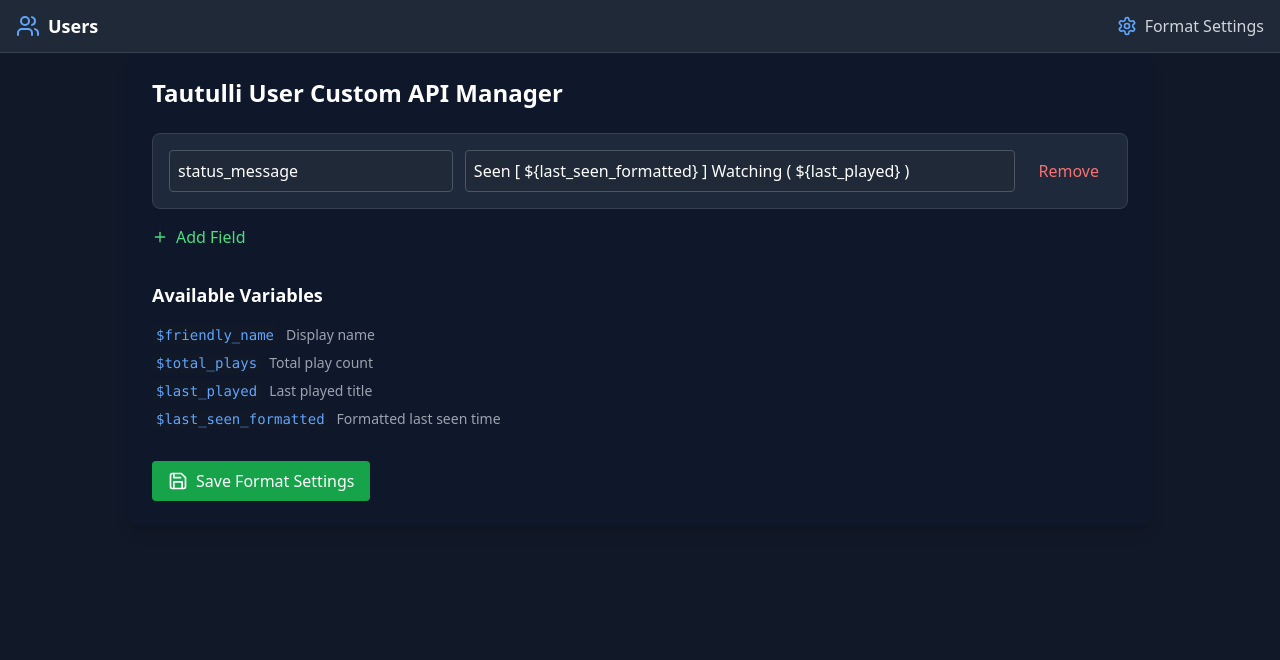
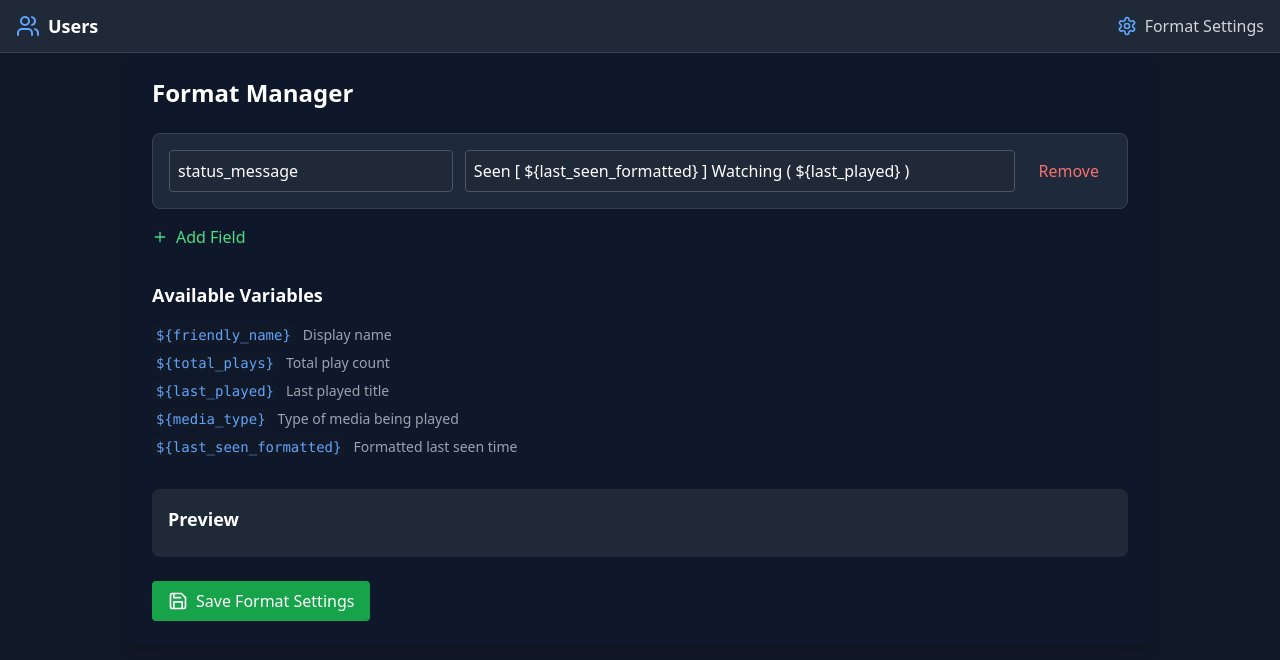
Before and after one commit to 10mfox/Gethomepage-Tautulli-User-Custom-Api, a React (Create React App) app: page /format-settings in a window 1280 px wide. Shown: the top 660 px of the page. Built offline with nearby package versions, Linux system fonts and the light colour scheme; no server answers.

Commit message:
added media type

```diff
--- a/server.js
+++ b/server.js
@@ -98,6 +98,7 @@
         total_plays: parseInt(user.plays || '0', 10),
         total_time_watched: parseInt(user.total_time_watched || 0, 10),
         last_played: user.last_played ? capitalizeWords(user.last_played) : 'Nothing',
+        media_type: user.media_type ? capitalizeWords(user.media_type) : '',
       };
 
       // Add computed fields
--- a/src/components/FormatManager.js
+++ b/src/components/FormatManager.js
@@ -1,5 +1,5 @@
 import React, { useState, useEffect } from 'react';
-import { Plus, Save, Eye } from 'lucide-react';
+import { Plus, Save } from 'lucide-react';
 
 const FormatManager = () => {
   const [formatFields, setFormatFields] = useState([
@@ -45,7 +45,6 @@
   };
 
   const updatePreview = (fields) => {
-    // Sample data for preview
     const sampleData = {
       user_id: '12345',
       friendly_name: 'John Doe',
@@ -56,6 +55,7 @@
       last_seen: Math.floor(Date.now() / 1000) - 3600,
       total_plays: 150,
       last_played: 'The Matrix',
+      media_type: 'Movie',
       minutes: 60
     };
 
@@ -93,9 +93,8 @@
 
   return (
     <div className="max-w-5xl mx-auto p-6 bg-[#0F172A] text-white rounded-lg shadow-lg">
-      <h1 className="text-2xl font-bold text-white mb-6">Tautulli User Custom API Manager</h1>
+      <h1 className="text-2xl font-bold text-white mb-6">Format Manager</h1>
 
-      {/* Format Fields */}
       <div className="space-y-4">
         {formatFields.map((field, index) => (
           <div key={index} className="flex gap-3 bg-[#1E293B] p-4 rounded-lg border border-gray-700">
@@ -131,30 +130,37 @@
         </button>
       </div>
 
-      {/* Available Variables */}
       <div className="mt-8 mb-8">
         <h2 className="text-lg font-bold text-white mb-4">Available Variables</h2>
         <div className="grid grid-cols-1 gap-2">
           <div className="flex items-baseline gap-2">
-            <code className="bg-gray-900 px-1 rounded text-sm font-mono text-blue-400">$friendly_name</code>
+            <code className="bg-gray-900 px-1 rounded text-sm font-mono text-blue-400">{'${friendly_name}'}</code>
             <span className="text-gray-400 text-sm">Display name</span>
           </div>
           <div className="flex items-baseline gap-2">
-            <code className="bg-gray-900 px-1 rounded text-sm font-mono text-blue-400">$total_plays</code>
+            <code className="bg-gray-900 px-1 rounded text-sm font-mono text-blue-400">{'${total_plays}'}</code>
             <span className="text-gray-400 text-sm">Total play count</span>
           </div>
           <div className="flex items-baseline gap-2">
-            <code className="bg-gray-900 px-1 rounded text-sm font-mono text-blue-400">$last_played</code>
+            <code className="bg-gray-900 px-1 rounded text-sm font-mono text-blue-400">{'${last_played}'}</code>
             <span className="text-gray-400 text-sm">Last played title</span>
           </div>
           <div className="flex items-baseline gap-2">
-            <code className="bg-gray-900 px-1 rounded text-sm font-mono text-blue-400">$last_seen_formatted</code>
+            <code className="bg-gray-900 px-1 rounded text-sm font-mono text-blue-400">{'${media_type}'}</code>
+            <span className="text-gray-400 text-sm">Type of media being played</span>
+          </div>
+          <div className="flex items-baseline gap-2">
+            <code className="bg-gray-900 px-1 rounded text-sm font-mono text-blue-400">{'${last_seen_formatted}'}</code>
             <span className="text-gray-400 text-sm">Formatted last seen time</span>
           </div>
         </div>
       </div>
 
-      {/* Save Button */}
+      <div className="mt-8 bg-gray-800 p-4 rounded-lg">
+        <h3 className="text-lg font-bold text-white mb-2">Preview</h3>
+        <pre className="text-sm text-gray-300 whitespace-pre-wrap">{preview}</pre>
+      </div>
+
       <button
         onClick={handleSave}
         className="flex items-center gap-2 px-4 py-2 mt-6 bg-green-600 hover:bg-green-700 text-white rounded"
--- a/src/components/UserDashboard.js
+++ b/src/components/UserDashboard.js
@@ -1,7 +1,6 @@
 import React, { useState, useEffect } from 'react';
-import { ArrowUpDown, Search, RefreshCw, User } from 'lucide-react';
+import { ArrowUpDown, RefreshCw, User } from 'lucide-react';
 
-// Format watch time from minutes to readable string
 const formatWatchTime = (minutes) => {
   if (!minutes || minutes === 0) return 'No watch time recorded';
 
@@ -25,6 +24,20 @@
   const [orderColumn, setOrderColumn] = useState('friendly_name');
   const [orderDir, setOrderDir] = useState('asc');
   const [selectedUser, setSelectedUser] = useState(null);
+  const [formatFields, setFormatFields] = useState([]);
+
+  useEffect(() => {
+    const fetchFormatSettings = async () => {
+      try {
+        const response = await fetch('/api/format-settings');
+        const data = await response.json();
+        setFormatFields(data.fields || []);
+      } catch (error) {
+        console.error('Error loading format settings:', error);
+      }
+    };
+    fetchFormatSettings();
+  }, []);
 
   const fetchUsers = async () => {
     setLoading(true);
@@ -74,7 +87,6 @@
 
   return (
     <div className="p-4 max-w-7xl mx-auto space-y-4">
-      {/* Search and Controls */}
       <div className="flex items-center justify-between bg-gray-800 border border-gray-700 p-4 rounded-lg">
         <div className="flex gap-2 items-center">
           <input
@@ -94,9 +106,7 @@
         </div>
       </div>
 
-      {/* Main Content Grid */}
       <div className="grid grid-cols-1 md:grid-cols-4 gap-4">
-        {/* Users Table */}
         <div className="md:col-span-3 bg-gray-800 border border-gray-700 rounded-lg">
           <div className="overflow-x-auto">
             <table className="w-full">
@@ -129,20 +139,30 @@
                       <ArrowUpDown className="h-4 w-4" />
                     </button>
                   </th>
-                  <th className="p-4 text-left text-gray-300">Status</th>
+                  {formatFields.map(field => (
+                    <th key={field.id} className="p-4 text-left text-gray-300">
+                      <button
+                        onClick={() => handleSort(field.id)}
+                        className="flex items-center gap-1 hover:text-white"
+                      >
+                        <span>{field.id.charAt(0).toUpperCase() + field.id.slice(1)}</span>
+                        <ArrowUpDown className="h-4 w-4" />
+                      </button>
+                    </th>
+                  ))}
                   <th className="p-4 text-left text-gray-300">Actions</th>
                 </tr>
               </thead>
               <tbody>
                 {loading ? (
                   <tr>
-                    <td colSpan="5" className="text-center py-8 text-gray-400">
+                    <td colSpan={5 + formatFields.length} className="text-center py-8 text-gray-400">
                       Loading users...
                     </td>
                   </tr>
                 ) : users.length === 0 ? (
                   <tr>
-                    <td colSpan="5" className="text-center py-8 text-gray-400">
+                    <td colSpan={5 + formatFields.length} className="text-center py-8 text-gray-400">
                       No users found
                     </td>
                   </tr>
@@ -152,7 +172,9 @@
                       <td className="p-4 text-gray-300">{user.friendly_name}</td>
                       <td className="p-4 text-gray-300">{user.last_seen_formatted}</td>
                       <td className="p-4 text-gray-300">{user.total_plays || 0}</td>
-                      <td className="p-4 text-gray-300">{user.status_message}</td>
+                      {formatFields.map(field => (
+                        <td key={field.id} className="p-4 text-gray-300">{user[field.id]}</td>
+                      ))}
                       <td className="p-4">
                         <button
                           onClick={() => fetchUserDetails(user.user_id)}
@@ -170,7 +192,6 @@
           </div>
         </div>
 
-        {/* User Details Panel */}
         <div className="bg-gray-800 border border-gray-700 rounded-lg p-4">
           <h3 className="font-semibold text-white mb-4">User Details</h3>
           {selectedUser ? (
```
Also changed, not shown: 1 other file (tests, documents, lock files or other folders).
